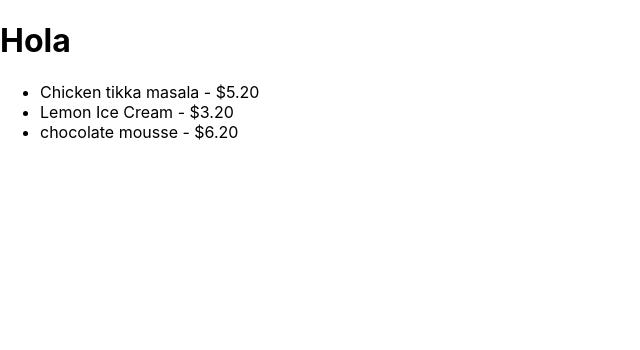
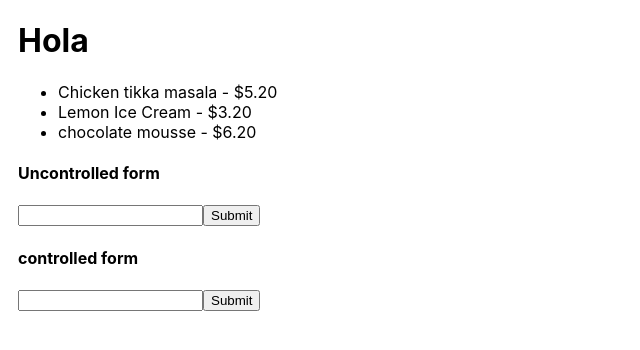
Before and after one commit to mszahan/react-advanced-meta, a React (Create React App) app: page / in a window 1280 px wide. Shown: the top 350 px of the page, without its empty margins (0-640 px from the left). Built offline with nearby package versions, Linux system fonts and the light colour scheme.

Commit message:
explored the uncontrolled form and controlled form

```diff
--- a/src/App.css
+++ b/src/App.css
@@ -36,3 +36,7 @@
     transform: rotate(360deg);
   }
 }
+
+.main-body {
+  margin: 0 10px;
+}
--- a/src/App.js
+++ b/src/App.js
@@ -1,11 +1,15 @@
 import './App.css';
 import DesertItem from './components/desertItem';
+import UncontrolledForm from './components/uncontrolledForm';
+import ControlledForm from './components/controlledForm';
 
 function App() {
   return (
-    <div>
+    <div className='main-body'>
       <h1>Hola</h1>
       <DesertItem/>
+      <UncontrolledForm/>
+      <ControlledForm/>
     </div>
   );
 }
--- /dev/null
+++ b/src/components/controlledForm.js
@@ -0,0 +1,28 @@
+import { useState } from "react";
+
+const ControlledForm = () => {
+    const [value, setValue] = useState('');
+
+    const handleChange = (e) => {
+        setValue(e.target.value)
+    }
+
+    return(
+        <>
+        <h4>
+            controlled form
+        </h4>
+        <form>
+            <input
+                value={value}
+                onChange={handleChange}
+                type="text"
+            />
+            <input type="submit" value="Submit" />
+
+        </form>
+        </>
+    )
+}
+
+export default ControlledForm;
--- a/src/components/desertItem.js
+++ b/src/components/desertItem.js
@@ -26,8 +26,10 @@ const topDesserts = [
 function DesertItem(){
     const listItems = topDesserts.map(dessert => {
         const itemText = `${dessert.tittle} - ${dessert.price}`
-        return <li>{itemText}</li>
+        return <li key={dessert.id}>{itemText}</li>
     })
+
+
 
     return (
         <div>
--- /dev/null
+++ b/src/components/uncontrolledForm.js
@@ -0,0 +1,24 @@
+import { useRef } from "react"
+
+const UncontrolledForm = () =>{
+    const inputRef = useRef(null);
+
+    const handleSubmit = () => {
+        const inputValue = inputRef.current.value;
+        console.log(inputValue);
+    }
+
+    return (
+        <>
+        <h4>Uncontrolled form</h4>
+        <form onSubmit={handleSubmit}>
+            <input ref={inputRef} type="text" />
+            <input type="submit" value="Submit" />
+
+        </form>
+        </>
+    )
+
+}
+
+export default UncontrolledForm;
--- a/src/index.css
+++ b/src/index.css
@@ -1,5 +1,4 @@
 body {
-  margin: 0;
   font-family: -apple-system, BlinkMacSystemFont, 'Segoe UI', 'Roboto', 'Oxygen',
     'Ubuntu', 'Cantarell', 'Fira Sans', 'Droid Sans', 'Helvetica Neue',
     sans-serif;
```
